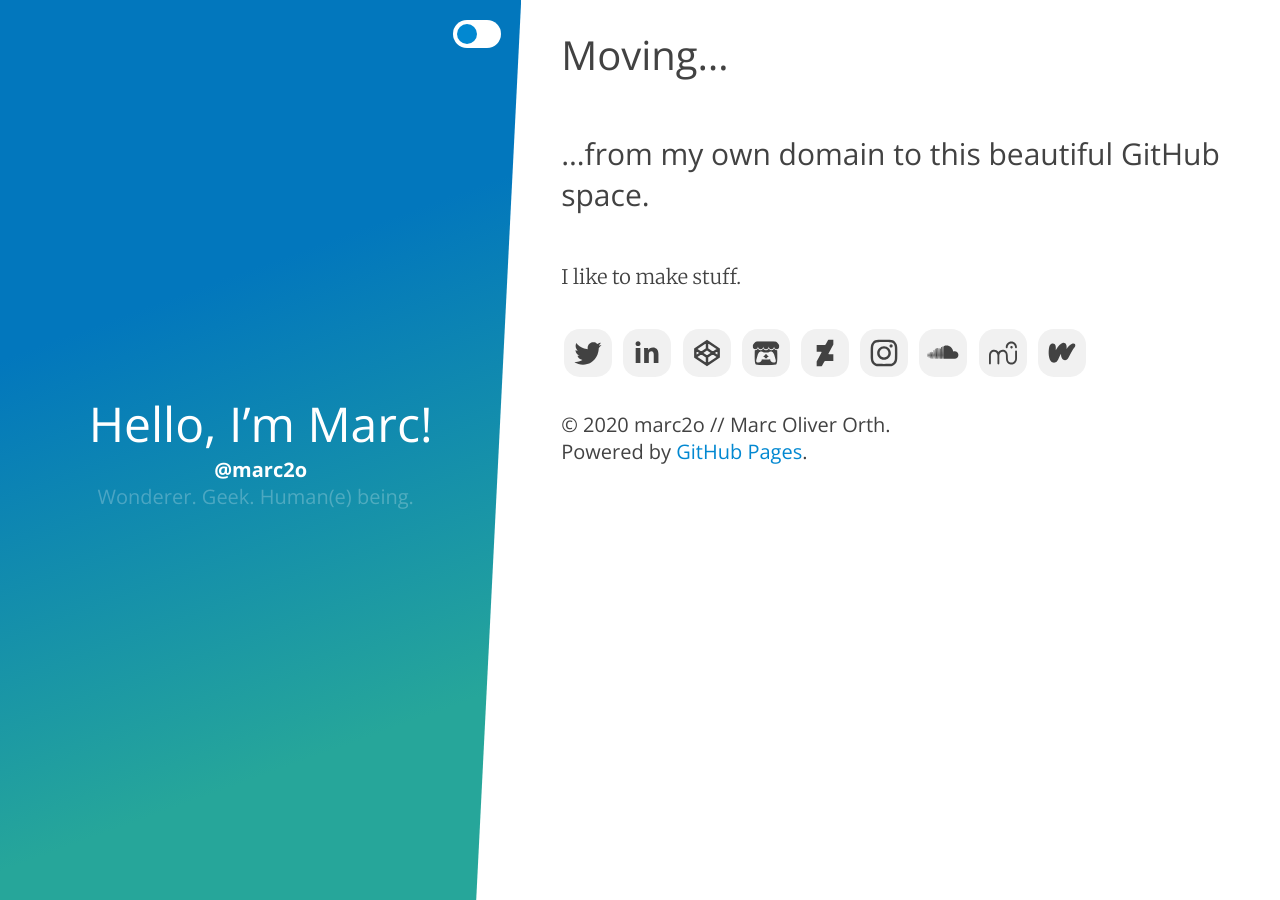
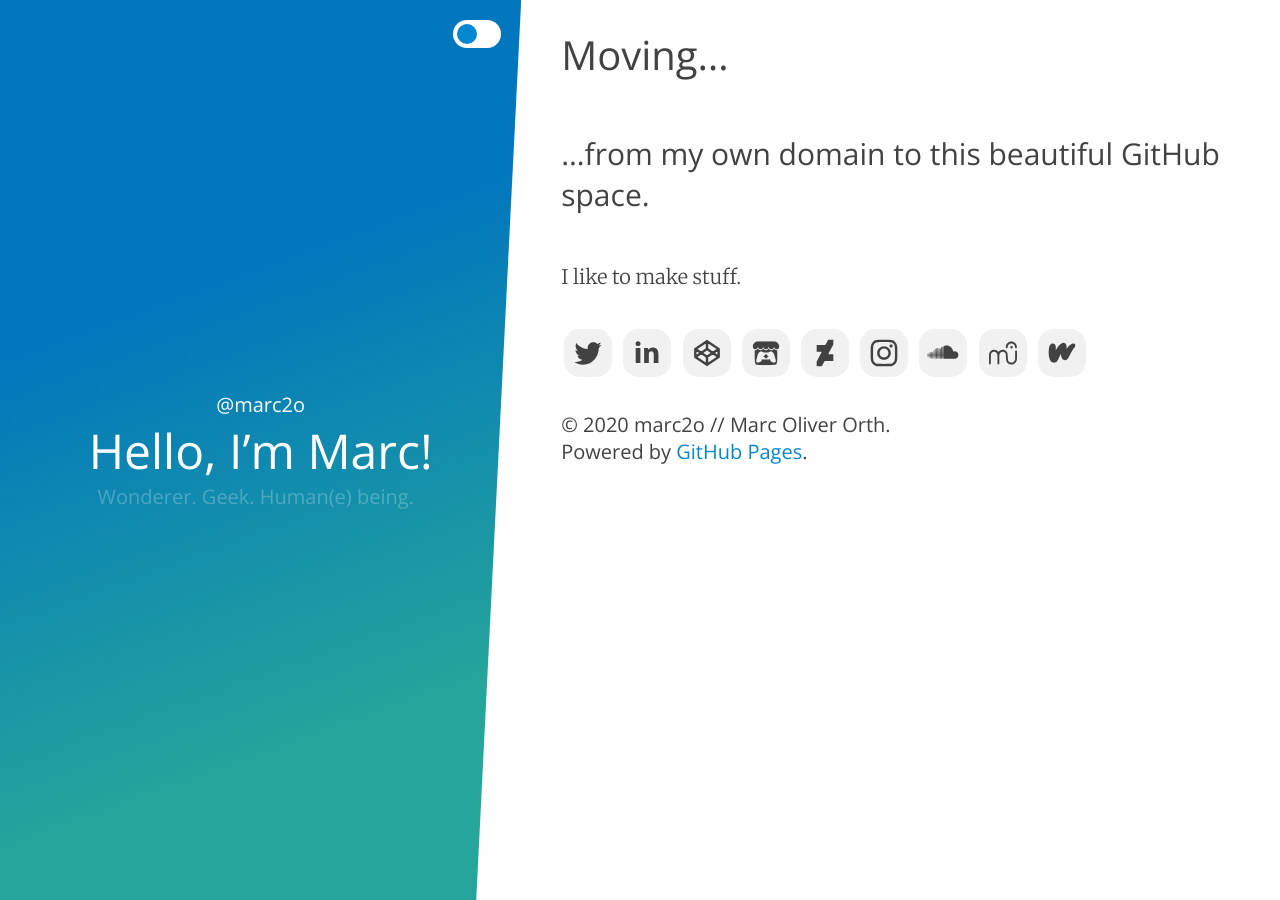
Before and after one commit to marc2o/marc2o.github.io, a Jekyll site: the page built from index.md, in a window 1280 px wide. Built offline with Jekyll 4.4.1, drawn with Linux system fonts in a browser that asks for light colours.

Commit message:
Update index.html

```diff
--- a/_layouts/index.html
+++ b/_layouts/index.html
@@ -75,8 +75,8 @@
           </g>
         </svg>
       </div>
+      <span class="about">@{{ page.author | default: "marc2o" }}</span>
       <span class="title">{{ page.title | default: site.title | default: site.github.repository_name }}</span>
-      <span class="about"><strong>@{{ page.author | default: "marc2o" }}</strong></span>
       <span class="about" id="about_marc2o">
         <span>{{ page.description | default: site.description | default: site.github.project_tagline }}</span>
         <span hidden class="hidden">Early adopter and retro&shy;crastinator.</span>
```
